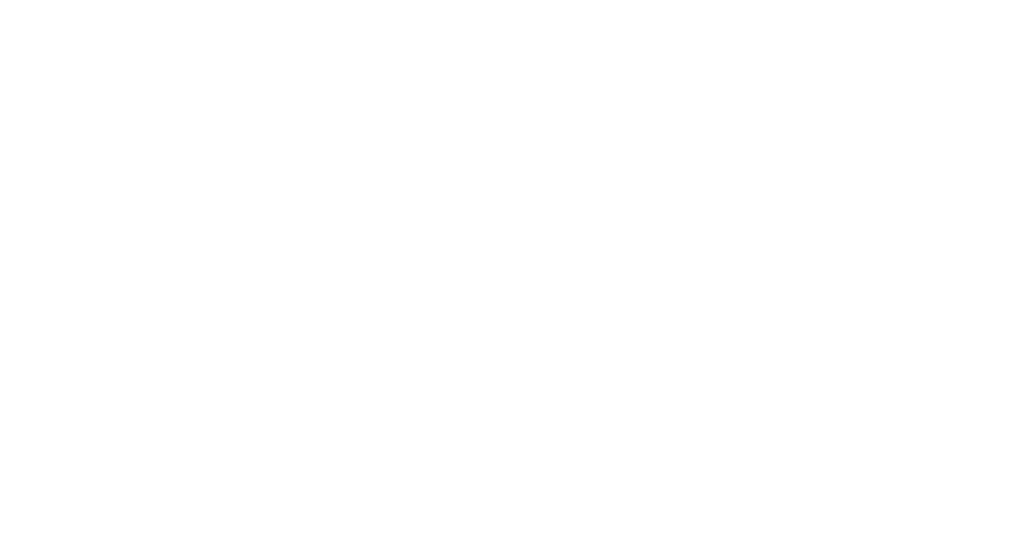
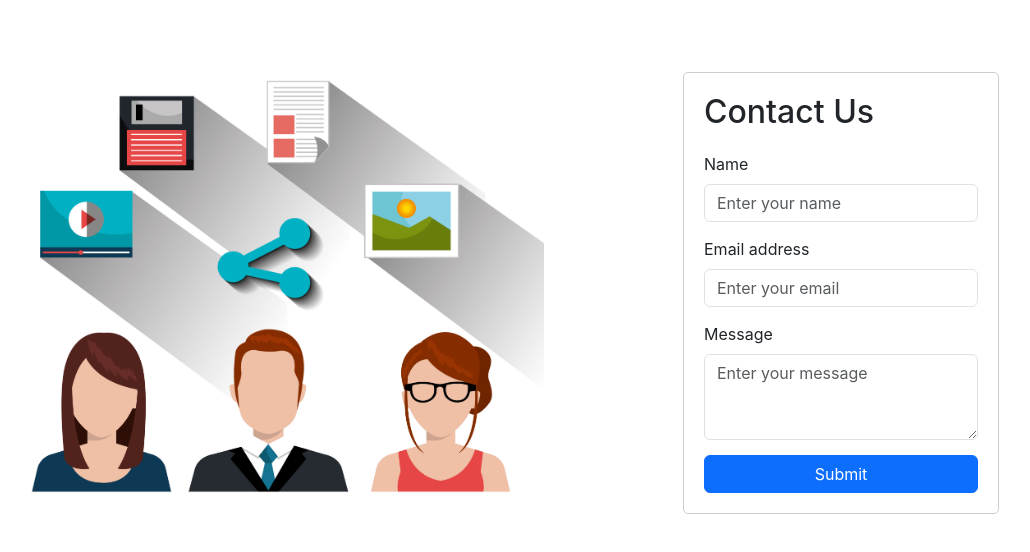
Before and after one commit to pitabasdev/maintenance-and-services, a React (Create React App) app: page /contact in a window 1280 px wide. Before the commit this address had no page. Shown: the top 552 px of the page, without its empty margins (84-1114 px from the left). Built offline with nearby package versions, Linux system fonts and the light colour scheme; the HTML template or start-up script is replaced by a standard one.

Commit message:
update login pages

```diff
--- a/src/App.js
+++ b/src/App.js
@@ -4,6 +4,7 @@ import Home from "./components/Home";
 import Login from "./components/Login/Login";
 import Register from "./components/Register/Register";
 import Dashboard from "./components/Dashboard";
+import Contact from "./components/pages/contact/Contact";
 function App() {
   return (
     <div>
@@ -13,7 +14,7 @@ function App() {
           <Route path="/login" element={<Login />} />
           <Route path="/register" element={<Register />} />
           <Route path="/dashboard" element={<Dashboard />} />
-          {/* <Route path="*" element={<NotFound />} /> */}
+          <Route path="/contact" element={<Contact />} />
         </Routes>
       </BrowserRouter>
     </div>
--- a/src/components/NavBar/NavBar.jsx
+++ b/src/components/NavBar/NavBar.jsx
@@ -45,9 +45,11 @@ function NavBar() {
             >
               Get Started
             </Button>
-            <Button variant="outline-success" className="mr-2">
-              Contact
-            </Button>
+            <a href="/contact">
+              <Button variant="outline-success" className="mr-2">
+                Contact
+              </Button>
+            </a>
           </div>
         </Nav>
       </Navbar.Collapse>
--- a/src/components/Register/Register.jsx
+++ b/src/components/Register/Register.jsx
@@ -4,7 +4,7 @@ import {
   NotificationManager,
 } from "react-notifications";
 import "react-notifications/lib/notifications.css";
-import "./Register.css"; // Import CSS file for styling
+import "./Register.css";
 import NavBar from "../NavBar/NavBar";
 import Footer from "../pages/Footer/Footer";
 
@@ -67,8 +67,8 @@ function Register() {
       setConfirmPassword("");
       setError(null);
       setTimeout(() => {
-        window.location.href = "/login"; // Redirect to login after successful registration
-      }, 2000); // 2000 milliseconds (2 seconds) delay before redirection
+        window.location.href = "/login";
+      }, 2000);
     } catch (error) {
       setError("Registration failed. Please try again later.");
     }
--- /dev/null
+++ b/src/components/pages/contact/Contact.css
@@ -0,0 +1,46 @@
+/* ContactPage.css */
+
+.left-side {
+    display: flex;
+    align-items: center;
+    justify-content: center;
+  }
+
+  .right-side {
+    display: flex;
+    align-items: center;
+    justify-content: center;
+  }
+
+  .contact-form {
+    padding: 20px;
+    border: 1px solid #ccc;
+    border-radius: 5px;
+  }
+
+  .contact-form h2 {
+    margin-bottom: 20px;
+  }
+
+  .contact-form form {
+    width: 100%;
+  }
+
+  .contact-form input[type='text'],
+  .contact-form input[type='email'],
+  .contact-form textarea {
+    margin-bottom: 15px;
+  }
+
+  .contact-form button[type='submit'] {
+    width: 100%;
+  }
+
+  /* Hover effect for the placeholder image */
+  .left-side img {
+    transition: transform 0.3s ease;
+  }
+
+  .left-side img:hover {
+    transform: scale(1.1);
+  }
--- /dev/null
+++ b/src/components/pages/contact/Contact.jsx
@@ -0,0 +1,45 @@
+import React from "react";
+import { Container, Row, Col, Form, Button } from "react-bootstrap";
+import "./Contact.css";
+import image1 from "../../assets/5275571_52391.jpg"
+
+const Contact = () => {
+  return (
+    <Container>
+      <Row>
+        <Col md={6} className="left-side">
+          <img src={image1} alt="Placeholder" className="img-fluid" />
+        </Col>
+
+        <Col md={6} className="right-side">
+          <div className="contact-form">
+            <h2>Contact Us</h2>
+            <Form>
+              <Form.Group controlId="formName">
+                <Form.Label>Name</Form.Label>
+                <Form.Control type="text" placeholder="Enter your name" />
+              </Form.Group>
+              <Form.Group controlId="formEmail">
+                <Form.Label>Email address</Form.Label>
+                <Form.Control type="email" placeholder="Enter your email" />
+              </Form.Group>
+              <Form.Group controlId="formMessage">
+                <Form.Label>Message</Form.Label>
+                <Form.Control
+                  as="textarea"
+                  rows={3}
+                  placeholder="Enter your message"
+                />
+              </Form.Group>
+              <Button variant="primary" type="submit">
+                Submit
+              </Button>
+            </Form>
+          </div>
+        </Col>
+      </Row>
+    </Container>
+  );
+};
+
+export default Contact;
```
Also changed, not shown: src/components/assets/5275571_52391.jpg (added).
